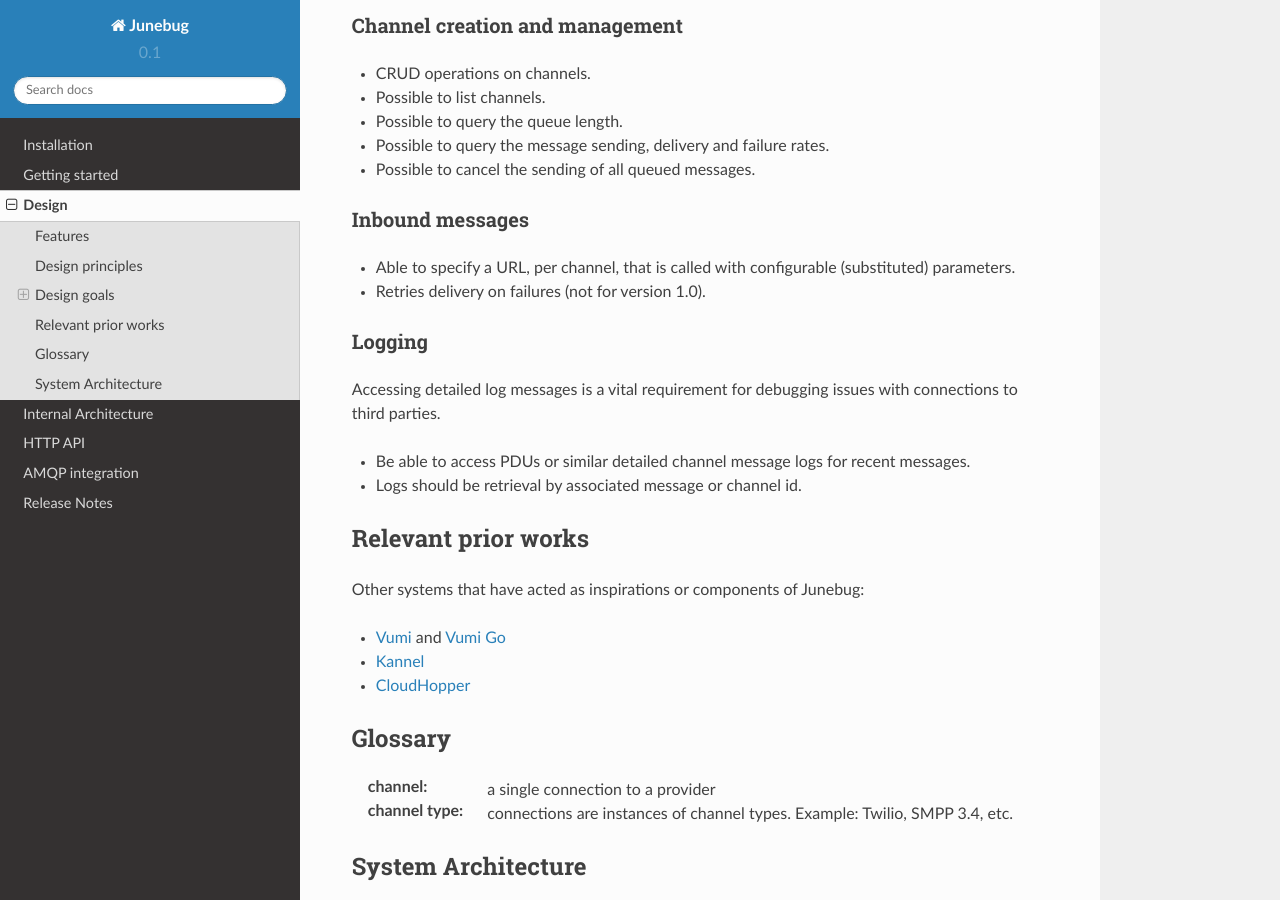
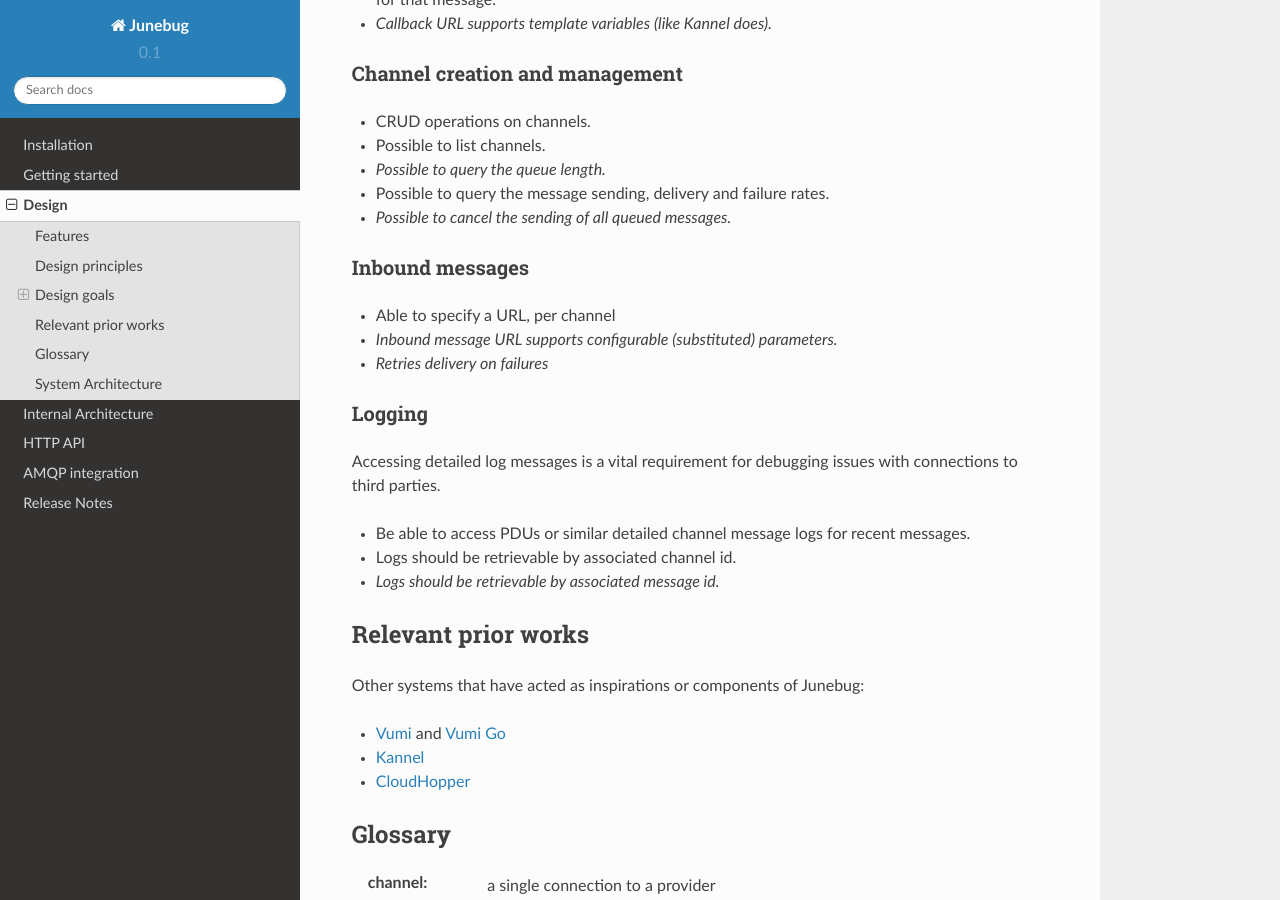
Before and after one commit to praekeltfoundation/junebug, a Sphinx documentation site: the page built from docs/design.rst, in a window 1280 px wide and 900 px high, scrolled down 1208 px. Built offline with Sphinx 7.4.7 and the Read the Docs theme 2.0.0, drawn with Linux system fonts in a browser that asks for light colours; pages that are not in the unit, such as notebooks, are missing from menus; some of the changed text lies outside the part shown.

Commit message:
Mark design goals in italics if they're not yet implemented

```diff
--- a/docs/design.rst
+++ b/docs/design.rst
@@ -45,33 +48,33 @@
   fail.
 * Does not handle routing. Channel to send to is specified when making
   the HTTP API request.
-* Configurable rate-limiting on each connection.
+* *Configurable rate-limiting on each connection.*
 * Queues for each connection.
-* Multiple priority levels supported for each connection. We need at
-  least two priority levels: "bulk" and "realtime".
+* *Multiple priority levels supported for each connection. We need at
+  least two priority levels: "bulk" and "realtime".*
 
 Delivery and status reports for outbound messages
 ^^^^^^^^^^^^^^^^^^^^^^^^^^^^^^^^^^^^^^^^^^^^^^^^^
 
 * Can specify an HTTP URL with each outgoing request, as the callback
   for delivery status reports for that message.
-* Callback URL supports template variables (like Kannel does).
+* *Callback URL supports template variables (like Kannel does).*
 
 Channel creation and management
 ^^^^^^^^^^^^^^^^^^^^^^^^^^^^^^^
 
 * CRUD operations on channels.
 * Possible to list channels.
-* Possible to query the queue length.
+* *Possible to query the queue length.*
 * Possible to query the message sending, delivery and failure rates.
-* Possible to cancel the sending of all queued messages.
+* *Possible to cancel the sending of all queued messages.*
 
 Inbound messages
 ^^^^^^^^^^^^^^^^
 
-* Able to specify a URL, per channel, that is called with configurable
-  (substituted) parameters.
-* Retries delivery on failures (not for version 1.0).
+* Able to specify a URL, per channel
+* *Inbound message URL supports configurable (substituted) parameters.*
+* *Retries delivery on failures*
 
 
 Logging
@@ -81,7 +84,8 @@
 issues with connections to third parties.
 
 * Be able to access PDUs or similar detailed channel message logs for recent messages.
-* Logs should be retrieval by associated message or channel id.
+* Logs should be retrievable by associated channel id.
+* *Logs should be retrievable by associated message id.*
 
 
 Relevant prior works
```
Also changed, not shown: other parts of docs/design.rst (+3 -0 lines).
